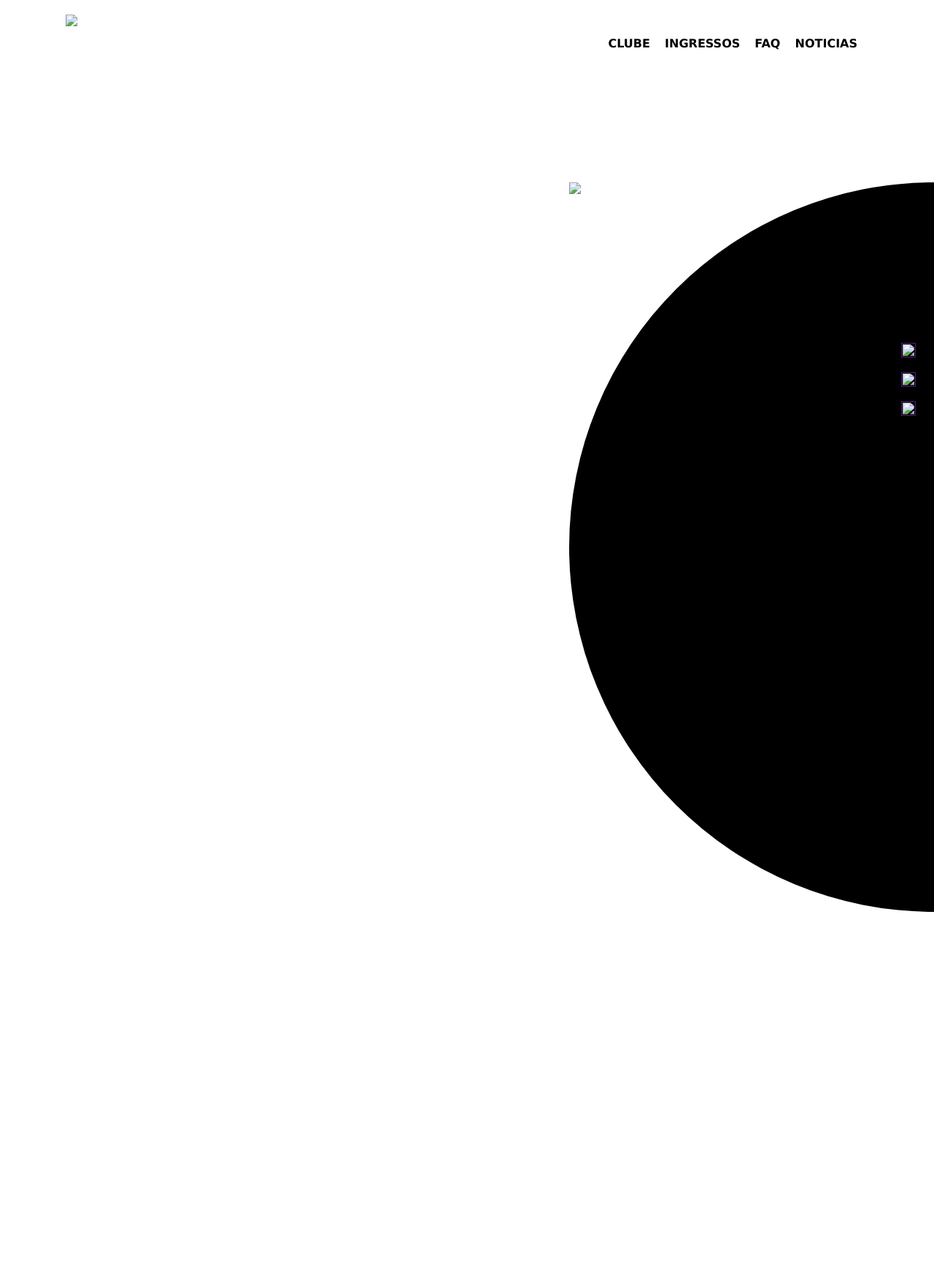
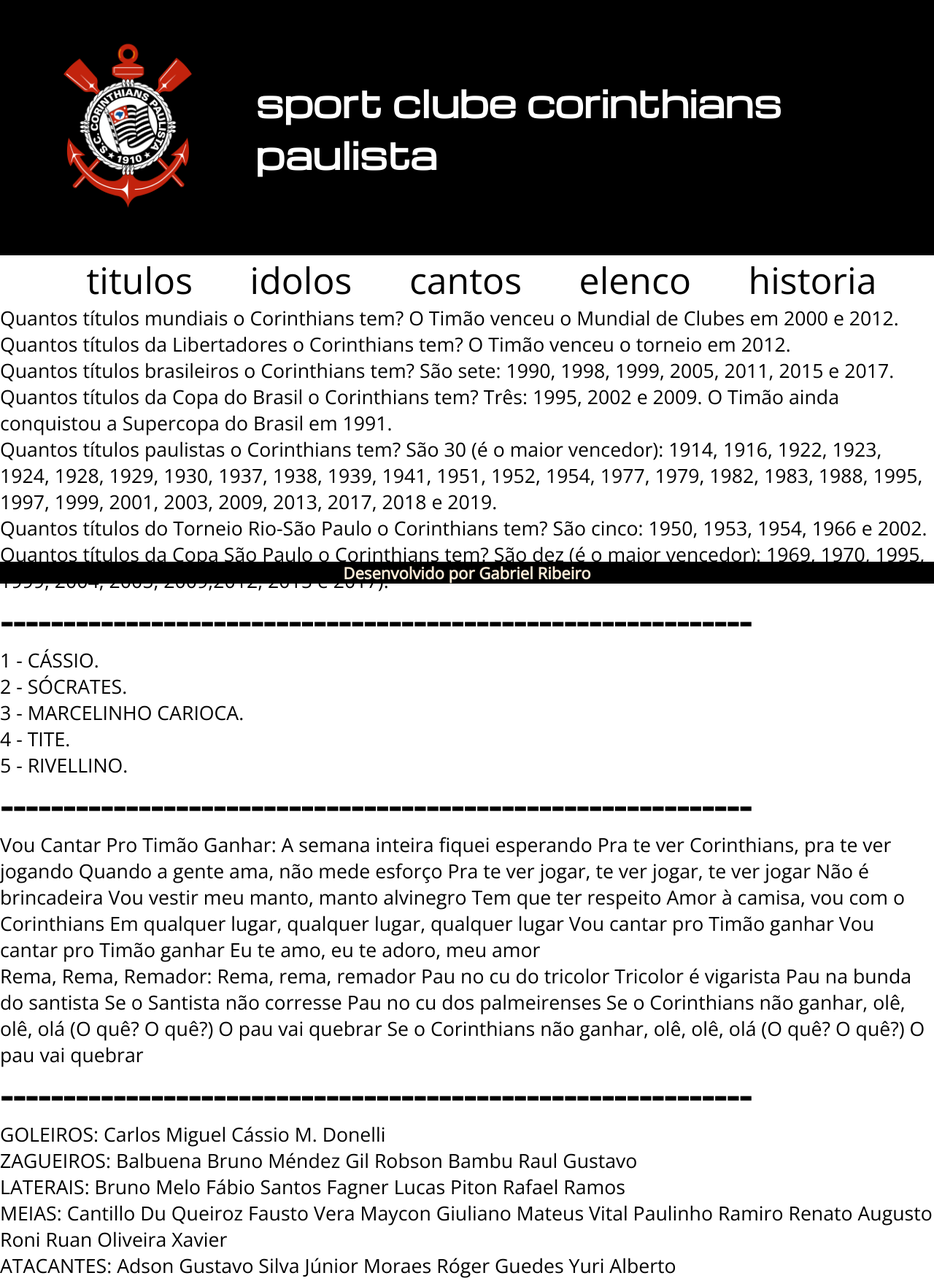
Before and after one commit to gab1zik/pagina, a plain HTML site: page index.html in a window 1280 px wide. Shown: the top 1756 px of the page at 73% size. Before the commit the page ends 800 px from the top, so only its background shows below. Drawn offline with nearby package versions, Linux system fonts and the light colour scheme; files that its build step writes are made by us from their sources.

Commit message:
Add files via upload

```diff
--- a/index.css
+++ b/index.css
@@ -1,70 +1,60 @@
-:root{
-    --principal: black;
-    --secundario: #FFD700;
-
-}
-* {
+*{
     margin: 0px;
     border: 0px;
     pad: 0px;
 
 }
-
-header {
+header{
     display: flex;
     align-items: center;
     justify-content: center;
-    background-color: black
+    background-color: rgb(0, 0, 0);
 
 }
-
-img#hero {
-    height: 350px;
+img#hero{height: 250px;
 border-radius: 100%;
 margin: 50px;
 }
 
 
-h1#hero {
+h1#hero{
     color: rgb(255, 255, 255);
     font-family: 'Michroma', sans-serif;
-    font-size: 40px;
+    font-size: 50px;
 
 }
 
-ul {
+body{
+    font-size: 20pt;
+    font-family: 'Open Sans', sans-serif;
+}
+
+ul{
     display: flex;
     justify-content: space-evenly;
-    list-style: none;
+    list-style:none;
 }
-
-li a {
-    font-size: 40px;
-    font-family: 'Michroma', sans-serif;
+li a{
+    font-size: 50px;
     text-decoration: none;
-    width: 50%;
+    width: 100% ;
     color: black;
 }
-
-nav ul li a {
+nav ul li a{
     color: black;
     text-decoration: none;
     height: 100%;
 }
 
-footer {
-    background-color: white;
+footer{
     position: fixed;
     bottom: 0px;
-    width: 50px;
-    display: flex;
-    align-items: center;
+    width: 100%;
+    text-align: center;
+    background-color: black;
 
 }
 
- nav ul li:hover{
-    background-color: gray;
+h5#letra{
+    color: antiquewhite;
 }
-#nome{
-    text-align: center;
-}
--- a/index.html
+++ b/index.html
@@ -1,37 +1,188 @@
- <html>
+<!DOCTYPE html>
+<html lang="en">
+
 <head>
-        <title>Corinthians</title>
-        <link rel="stylesheet" href="css/style.css">
-        <meta name="viewport" content="width=device-width, initial-scale=1.0, maximum-scale=1.0">
+    <meta charset="UTF-8">
+    <meta http-equiv="X-UA-Compatible" content="IE=edge">
+    <meta name="viewport" content="width=device-width, initial-scale=1.0">
+    <title>Gabriel Ribeiro Cardoso</title>
+    <link rel="stylesheet" href="index.css">
+    <link rel="preconnect" href="https://fonts.googleapis.com">
+    <link rel="preconnect" href="https://fonts.gstatic.com" crossorigin>
+    <link href="https://fonts.googleapis.com/css2?family=Michroma&display=swap" rel="stylesheet">
+    <link rel="preconnect" href="https://fonts.googleapis.com">
+<link rel="preconnect" href="https://fonts.gstatic.com" crossorigin>
+<link href="https://fonts.googleapis.com/css2?family=Open+Sans&display=swap" rel="stylesheet">
 </head>
+
 <body>
     <header>
-            <div class="center">
-                <div class="logo"><img src="css/escudo1.jpg" ></div><!--logo-->
-                <div class="menu">
-                    <a href="#">CLUBE</a>
-                    <a href="#">INGRESSOS</a>
-                    <a href="#">FAQ</a>
-                    <a href="#">NOTICIAS</a>
-                </div><!--menu-->
-            </div><!--center-->
+        <img id="hero" src="imgs/logo-corinthians-512.png" alt="a foto nao pode ser carregada">
+
+        <h1 id="hero">sport clube corinthians paulista</h1>
+
     </header>
-        <section class="sobre"></section>
-             <div class="extras">
-                <img src="css/52.png">
-                <div class="social-media">
-                    <a href=""><img src="css/facebook-13.png" /></a>
-                    <a href=""><img src="css/pngwing.com.png" /></a>
-                    <a href=""><img src="css/pngwing.com (1).png" /></a>
-                </div>
-             </div><!--extras-->
-             <div class="center">
-                <div class="texto-center"></div>
-                <h1>O coringao<br/>Uma historia toda do <span style="color:black">TIMAO</span></h1>
+    <nav>
+        <ul>
+            <li><a href="#1">titulos</a></li>
+            <li><a href="#2">idolos</a></li>
+            <li><a href="#3">cantos</a></li>
+            <li><a href="#4">elenco</a></li>
+            <li><a href="#5">historia</a></li>
+        </ul>
+    </nav>
+    <section id="1">
+        <p>Quantos títulos mundiais o Corinthians tem?
+            O Timão venceu o Mundial de Clubes em 2000 e 2012.</p>
 
-                </div>
-             </div>
+        </p>Quantos títulos da Libertadores o Corinthians tem?
+            O Timão venceu o torneio em 2012.</p>
+
+        </p> Quantos títulos brasileiros o Corinthians tem?
+            São sete: 1990, 1998, 1999, 2005, 2011, 2015 e 2017.</p>
+
+        </p>  Quantos títulos da Copa do Brasil o Corinthians tem?
+            Três: 1995, 2002 e 2009. O Timão ainda conquistou a Supercopa do Brasil em 1991.</p>
+
+        </p>   Quantos títulos paulistas o Corinthians tem?
+            São 30 (é o maior vencedor): 1914, 1916, 1922, 1923, 1924, 1928, 1929, 1930, 1937, 1938, 1939, 1941, 1951, 1952, 1954, 1977, 1979, 1982, 1983, 1988, 1995, 1997, 1999, 2001, 2003, 2009, 2013, 2017, 2018 e 2019.</p>
+
+        </p> Quantos títulos do Torneio Rio-São Paulo o Corinthians tem?
+            São cinco: 1950, 1953, 1954, 1966 e 2002.</p>
+
+        </p>   Quantos títulos da Copa São Paulo o Corinthians tem?
+            São dez (é o maior vencedor): 1969, 1970, 1995, 1999, 2004, 2005, 2009,2012, 2015 e 2017).</p>
     </section>
+    <h1>------------------------------------------------------------</h1>
+
+
+
+
+    <section id="2">
+        <p>1 - CÁSSIO.</p>
+    </p> 2 - SÓCRATES.</p>
+</p> 3 - MARCELINHO CARIOCA. </p>
+</p> 4 - TITE. </p>
+</p> 5 - RIVELLINO. </p>
+    </section>
+    <h1>------------------------------------------------------------</h1>
+
+    <section id="3">
+        <p> Vou Cantar Pro Timão Ganhar:
+            A semana inteira fiquei esperando
+Pra te ver Corinthians, pra te ver jogando
+Quando a gente ama, não mede esforço
+Pra te ver jogar, te ver jogar, te ver jogar
+
+Não é brincadeira
+Vou vestir meu manto, manto alvinegro
+Tem que ter respeito
+Amor à camisa, vou com o Corinthians
+Em qualquer lugar, qualquer lugar, qualquer lugar
+
+Vou cantar pro Timão ganhar
+Vou cantar pro Timão ganhar
+Eu te amo, eu te adoro, meu amor
+        </p>
+    </p>Rema, Rema, Remador:
+    Rema, rema, remador
+Pau no cu do tricolor
+Tricolor é vigarista
+Pau na bunda do santista
+Se o Santista não corresse
+Pau no cu dos palmeirenses
+
+Se o Corinthians não ganhar, olê, olê, olá
+(O quê? O quê?) O pau vai quebrar
+Se o Corinthians não ganhar, olê, olê, olá
+(O quê? O quê?) O pau vai quebrar</p>
+
+    </section>
+    <h1>------------------------------------------------------------</h1>
+
+<section id="4">
+</p>GOLEIROS:
+Carlos Miguel
+Cássio
+M. Donelli</p>
+
+</p>ZAGUEIROS:
+Balbuena
+
+Bruno Méndez
+
+Gil
+
+Robson Bambu
+
+Raul Gustavo</p>
+
+</p>LATERAIS:
+Bruno Melo
+
+Fábio Santos
+
+Fagner
+
+Lucas Piton
+
+Rafael Ramos</p>
+
+</p>MEIAS:
+Cantillo
+
+Du Queiroz
+
+Fausto Vera
+
+Maycon
+
+Giuliano
+
+Mateus Vital
+
+Paulinho
+
+Ramiro
+
+Renato Augusto
+
+Roni
+
+Ruan Oliveira
+
+Xavier</p>
+
+</p>ATACANTES:
+Adson
+
+Gustavo Silva
+
+Júnior Moraes
+
+Róger Guedes
+
+Yuri Alberto</p>
+
+</section>
+<h1>------------------------------------------------------------</h1>
+
+<footer>
+    <h5 id="letra">Desenvolvido por Gabriel Ribeiro</h5>
+</footer>
+<section id="5">
+    Em 1º de setembro de 1910, cinco trabalhadores foram inspirados pela turnê do Corinthian Football Club no Brasil. O time inglês já havia vencido com facilidade o Fluminense e o Club Athletico Paulistano, e nesse dia, cravou mais uma vitória sobre um dos grandes times paulistas da época, a Associação Atlética das Palmeiras.
+
+Na volta da partida, ainda em êxtase, os cincos operários (Joaquim Ambrósio, Antônio Pereira, Rafael Perrone, Anselmo Côrrea e Carlos Silva) se deparam com um terreno baldio na Rua José Paulino, chamada na época de Rua dos Imigrantes, na esquina com a Rua Cônego Martins - no bairro do Bom Retiro. Este viria a ser o primeiro campo do Corinthians, apelidado de “Lenheiro”, por ter servido anteriormente como um depósito de lenha.
+
+Naquele momento, eles decidiram que criariam um time. Formou-se, então, o primeiro grupo, com treze integrantes - os cinco idealizadores e mais oito moradores do bairro convidados -, que contribuíram como sócio-fundadores do clube, ainda sem nome. As reuniões continuaram na casa de alguns integrantes, entre eles Miguel Bataglia, um alfaiate que veio a ser, ainda que por curtíssimo tempo, o primeiro presidente do clube.
+
+
+-
+
+</section>
+
 </body>
-    </body>
+
+
 </html>
```
Also changed, not shown: imgs/logo-corinthians-512.png (added). Lines whose indentation alone changed are shown as unchanged.
